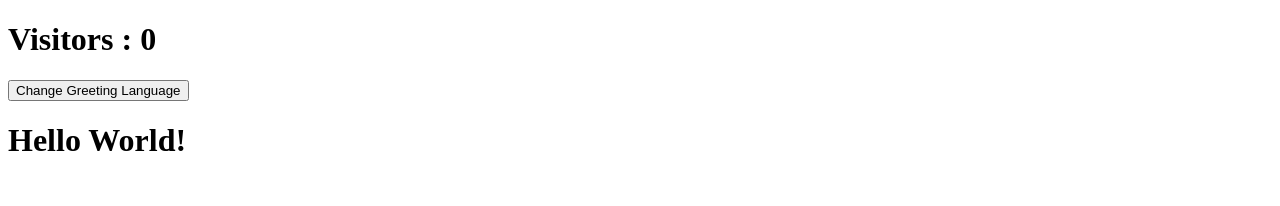
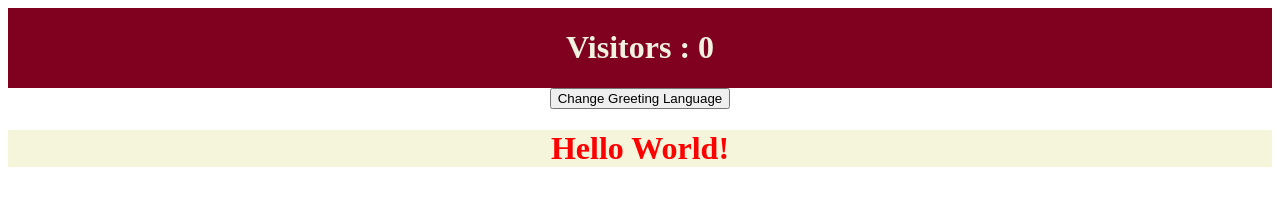
Before and after one commit to kbawfd/sample-web-app, a plain HTML site: page ui/index.html in a window 1280 px wide. Drawn offline with Linux system fonts and the light colour scheme.

Commit message:
added-css

```diff
--- a/ui/index.html
+++ b/ui/index.html
@@ -4,6 +4,38 @@
 <head>
     <meta charset="utf-8">
     <title>App</title>
+    <style>
+        .visitor-container {
+            display: flex;
+            justify-content: center;
+            background: #800020
+        }
+
+        .visitor-heading {
+            color: #f3f1e0;
+        }
+
+        .greetings-container {
+            background: beige;
+            margin: auto;
+        }
+
+        .button-greeting-container {
+            display: flex;
+            justify-content: center;
+        }
+
+        .button-greeting {
+            display: flex;
+            justify-content: center;
+
+        }
+
+        .greetings-message {
+            color: red;
+            text-align: center;
+        }
+    </style>
 </head>
 
 <body>
```
